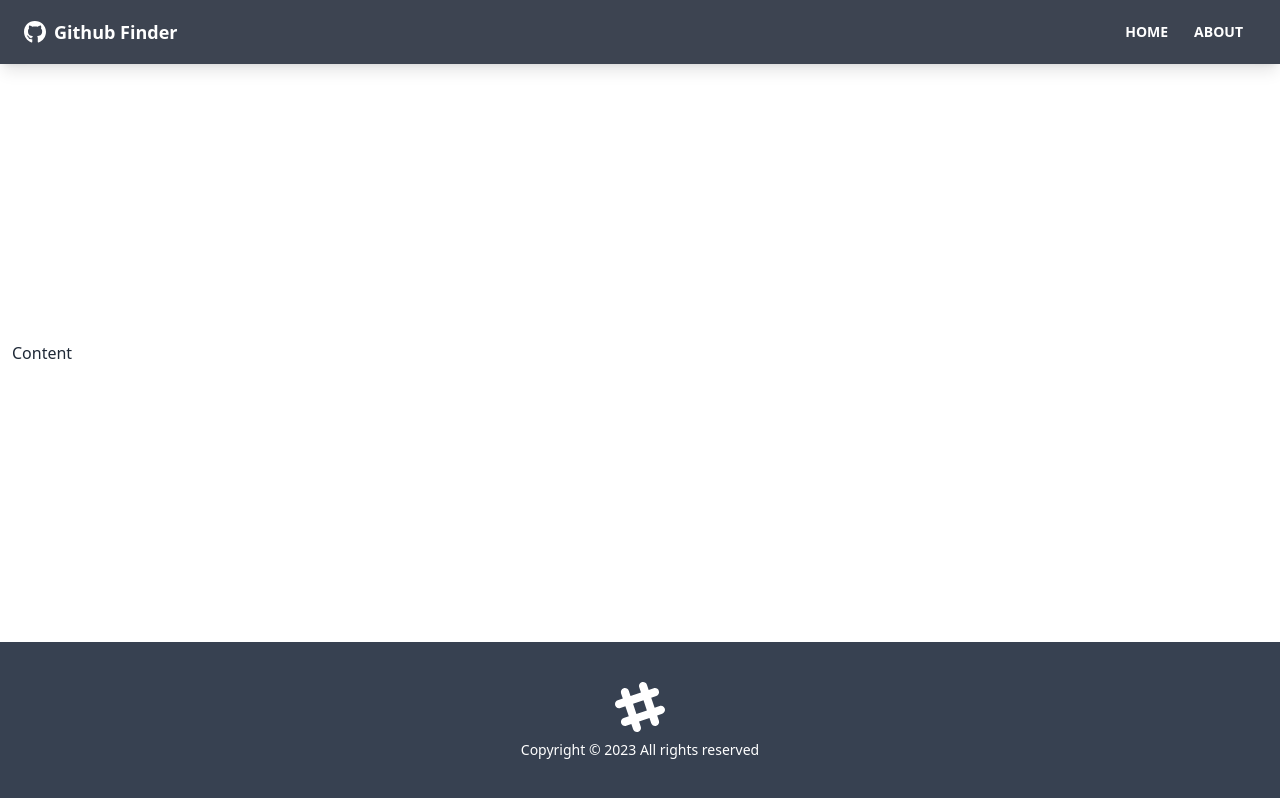
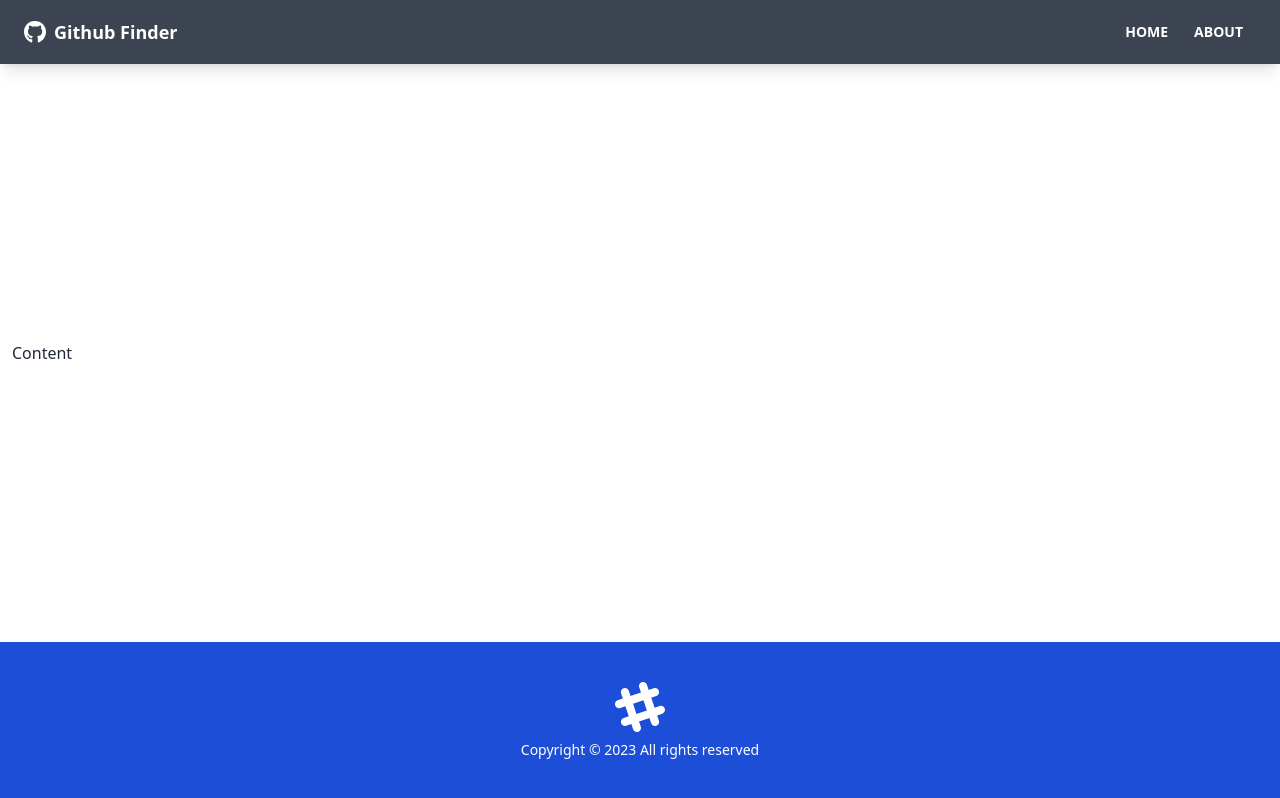
Before and after one commit to ceekay32/github-finder-app, a React (Create React App) app: page / in a window 1280 px wide. Built offline with nearby package versions, Linux system fonts and the light colour scheme.

Commit message:
test again

```diff
--- a/src/components/layout/Footer.jsx
+++ b/src/components/layout/Footer.jsx
@@ -2,7 +2,7 @@ function Footer() {
   const footerYear = new Date().getFullYear();
 
   return (
-    <footer className="footer p-10 bg-gray-700 text-primary-content footer-center">
+    <footer className="footer p-10 bg-blue-700 text-primary-content footer-center">
       <div>
         <svg
           width="50"
```
